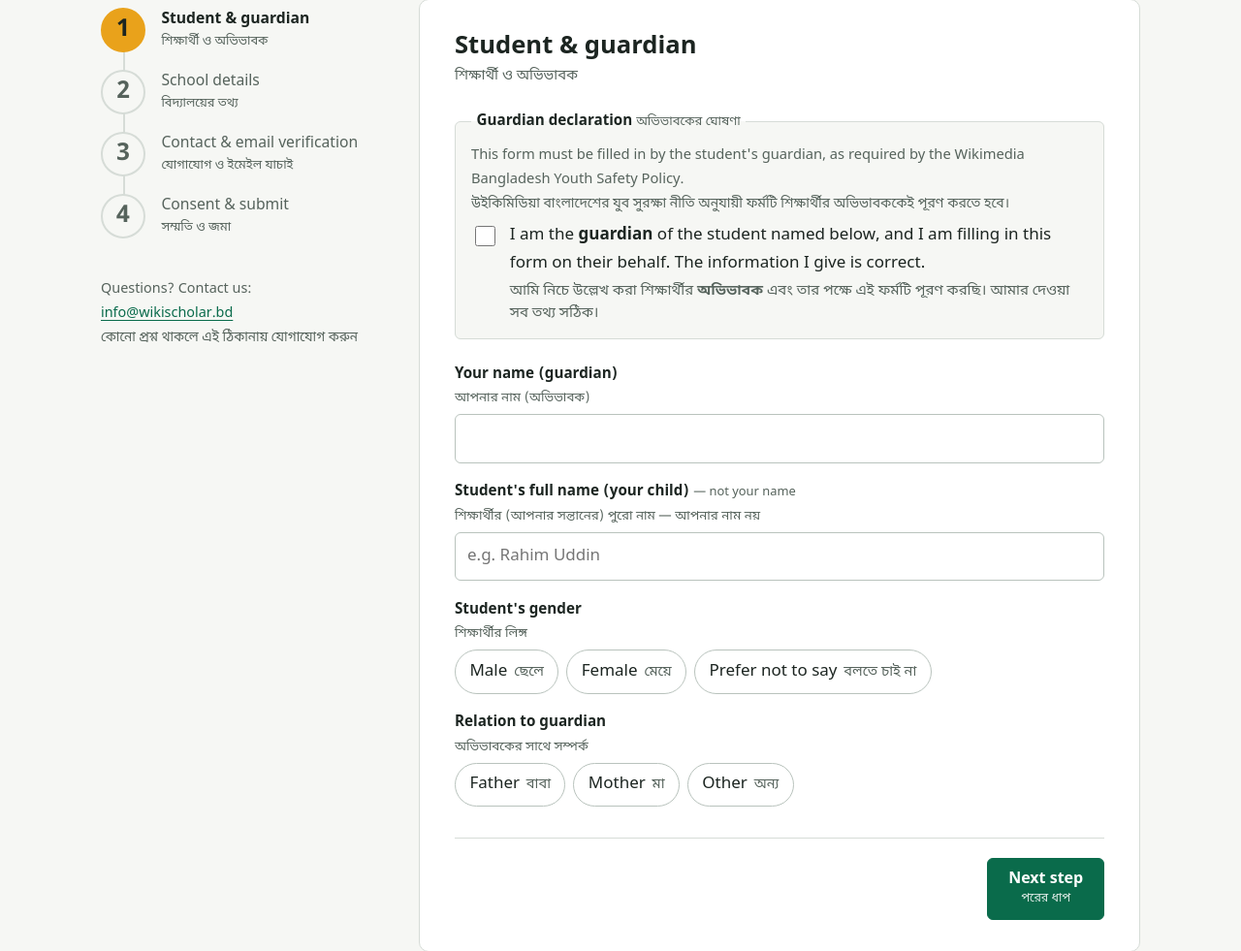
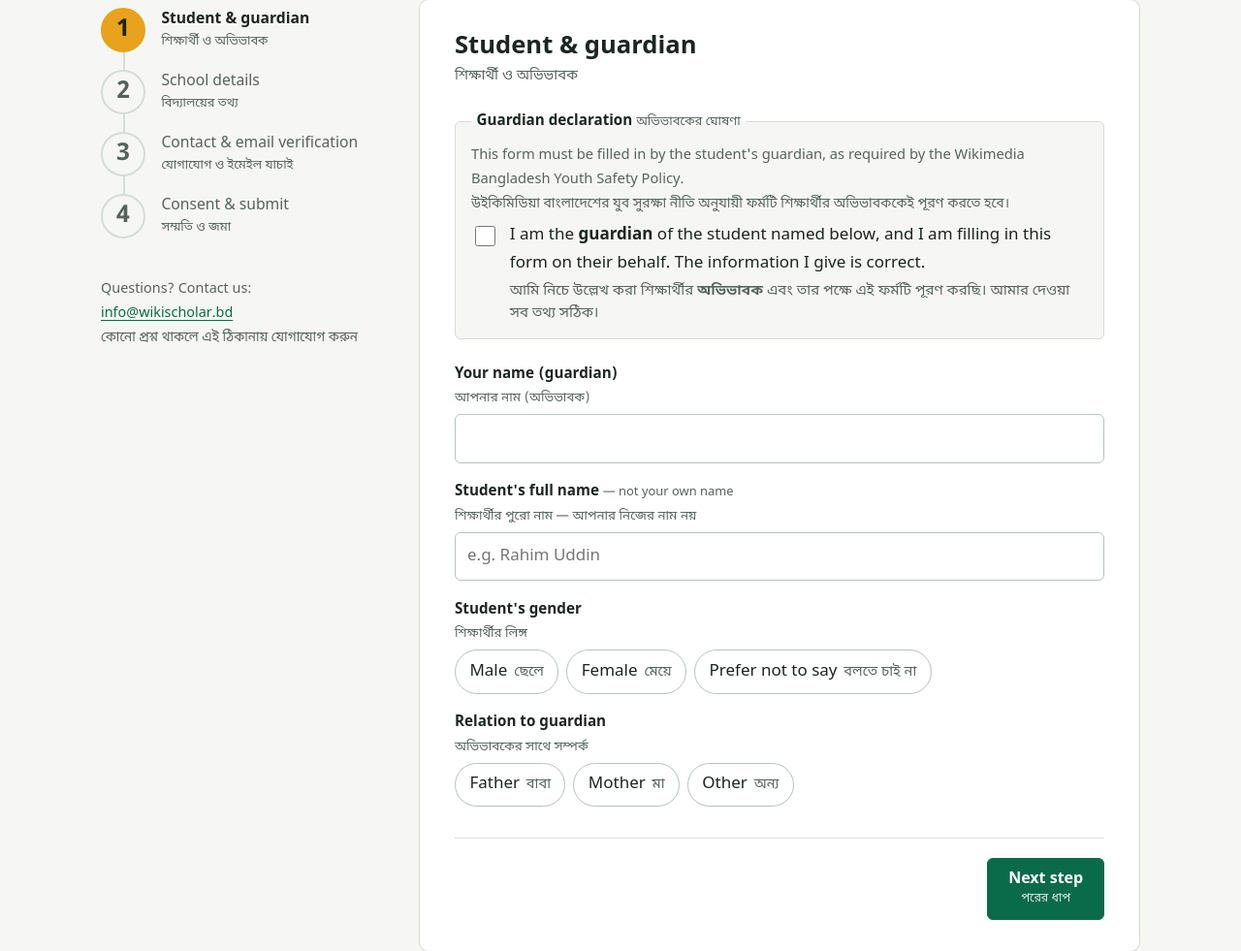
Before and after one commit to UserYahya/wikischolar, a Django app: page / in a window 1280 px wide. Shown: the part 353-1334 px from the top of the page at 97% size. Run offline with Django 5.2, Linux system fonts and the light colour scheme; data that the repository does not hold is empty; parts of the project's set-up code (start-up, migrations or seed data) failed here and were passed over; some web fonts are replaced.

Commit message:
Registration form: student-name label works for any guardian
"(your child)" was wrong for guardians who aren't a parent (relation
"Other": uncle, aunt, ...). The label is now "Student's full name - not
your own name" / "শিক্ষার্থীর পুরো নাম — আপনার নিজের নাম নয়".

Co-Authored-By: Claude Opus 5.5 <noreply@anthropic.com>

```diff
--- a/apps/registration/templates/registration/register.html
+++ b/apps/registration/templates/registration/register.html
@@ -64,8 +64,8 @@
           <p class="err" data-err="guardian_name"></p>
         </div>
         <div class="field span2">
-          <label for="student_name">Student's full name (your child) <span class="label-note">— not your name</span>
-            <span class="bn" lang="bn">শিক্ষার্থীর (আপনার সন্তানের) পুরো নাম — আপনার নাম নয়</span></label>
+          <label for="student_name">Student's full name <span class="label-note">— not your own name</span>
+            <span class="bn" lang="bn">শিক্ষার্থীর পুরো নাম — আপনার নিজের নাম নয়</span></label>
           <input id="student_name" autocomplete="ws-student-name" autocorrect="off" spellcheck="false" data-1p-ignore data-lpignore="true" data-form-type="other" name="student_name" required maxlength="150" data-english placeholder="e.g. Rahim Uddin">
           <p class="err" data-err="student_name"></p>
         </div>
```
Also changed, not shown: tests/test_form_update_oct2026.py (+1 -1 lines), tests/test_registration.py (+2 -1 lines), CHANGELOG.md.
